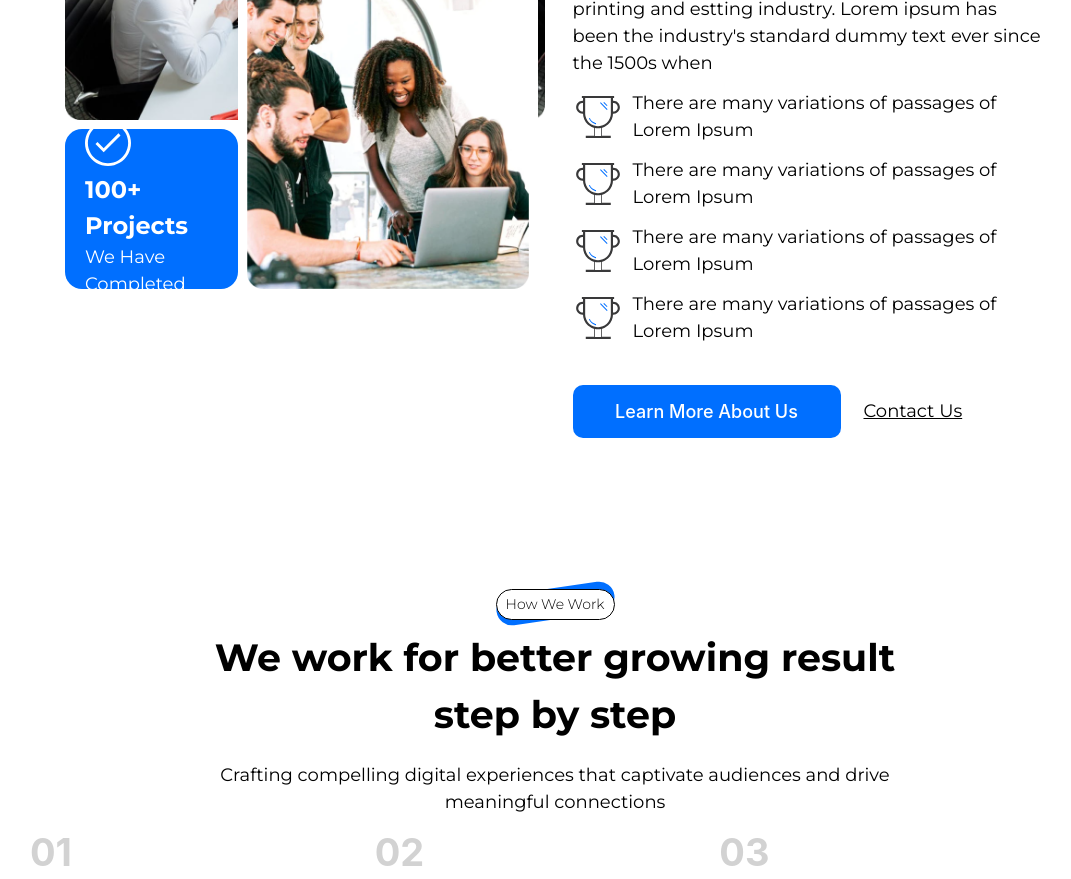
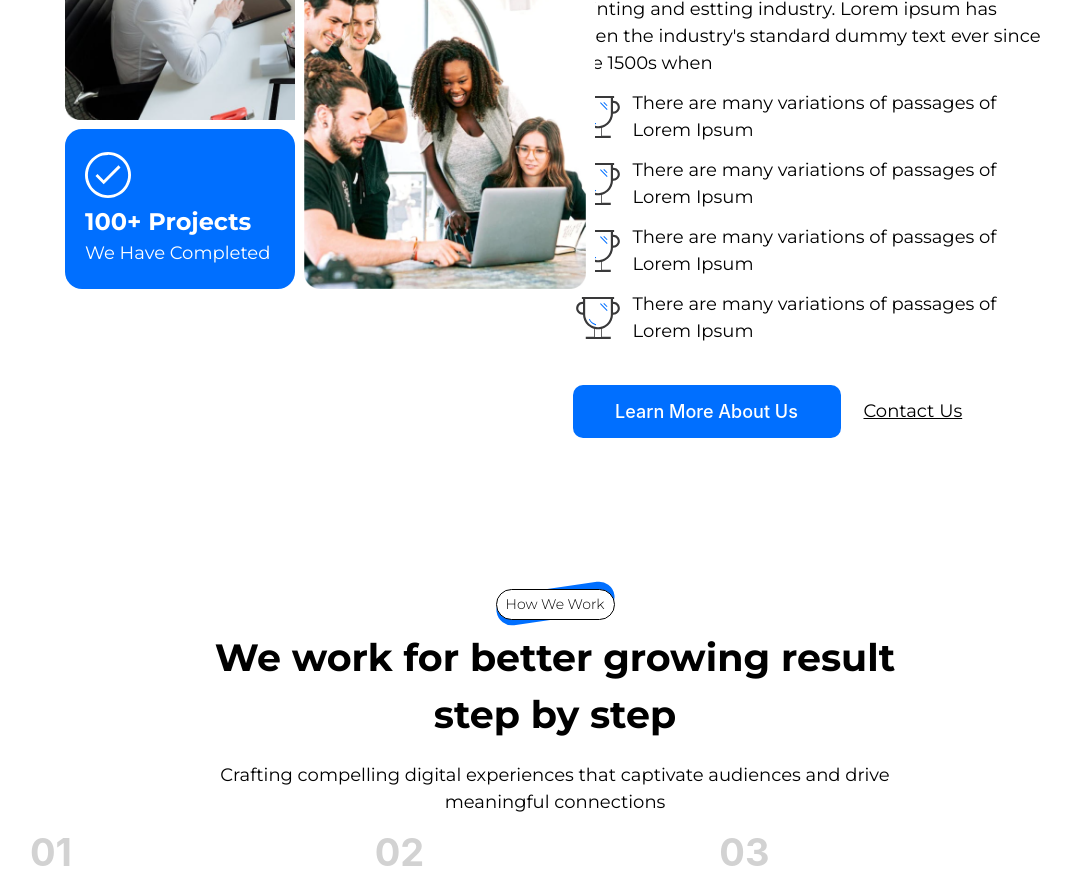
Before and after one commit to mudassir7732/Jataq-Technologies, a React (Create React App) app: page / in a window 1280 px wide. Shown: the part 1880-2759 px from the top of the page, without its empty margins (85-1156 px from the left). Built offline with nearby package versions, Linux system fonts and the light colour scheme.

Commit message:
Updated code

```diff
--- a/package.json
+++ b/package.json
@@ -10,6 +10,7 @@
     "autoprefixer": "^10.4.19",
     "postcss": "^8.4.38",
     "react-multi-carousel": "^2.8.5",
+    "react-router-dom": "^6.24.0",
     "react-scripts": "^5.0.1",
     "react-typical": "^0.1.3",
     "semver": "^7.6.2",
--- /dev/null
+++ b/src/pages/about/index.tsx
@@ -0,0 +1,10 @@
+import { FC } from "react";
+
+const About: FC = () => {
+    return (
+        <div>
+            About
+        </div>
+    )
+}
+export default About;
--- a/src/sections/about-us/styles.ts
+++ b/src/sections/about-us/styles.ts
@@ -7,7 +7,7 @@ const styles={
     first_image:"z-0 w-[280px] sm:w-[340px] md:w-[380px] lg:w-[400px] xl:w-[480px]",
     second_image:"mt-[19px] absolute z-10 w-[35px] sm:w-[38px] md:w-[45px] lg:w-[53px] xl:w-[60px]",
     text_section:"flex flex-row items-end w-full z-50 mt-[158px] sm:mt-[116px] md:mt-[205px] lg:mt-[225px] xl:mt-[197px]",
-    text_wrapper:"flex flex-col justify-center bg-[#006fff] rounded-[17px] h-[110px] md:h-[160px] max-w-[250px] mb-[5px] lg:mb-[9px] mt-[10px] px-[15px] sm:px-[18px] md:px-[20px]",
+    text_wrapper:"flex flex-col justify-center bg-[#006fff] rounded-[17px] h-[110px] md:h-[160px] md:min-w-[230px] mb-[5px] lg:mb-[9px] mt-[10px] px-[15px] sm:px-[18px] md:px-[20px]",
     complete_icon:"w-[25px] h-[25px] sm:w-[30px] sm:h-[30px] md:w-[46px] md:h-[46px]",
     first_text:"text-[15px] sm:text-[18px] md:text-[24px] w-full font-[700] font-[Montserrat] text-white mt-[6px]",
     second_text:"text-[12px] sm:text-[14px] md:text-[18px] font-[400] font-[Montserrat] text-white",
```
Also changed, not shown: src/pages/home/index.tsx (added), 1 other file (tests, documents, lock files or other folders).
